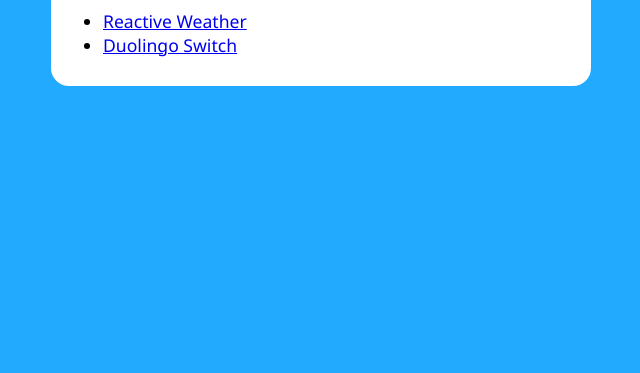
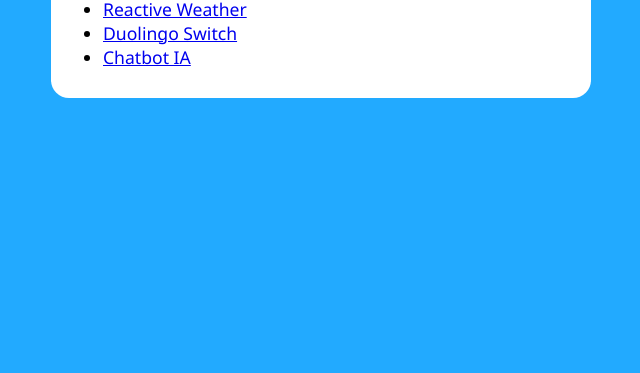
Before and after one commit to FacuA0/facua0.github.io, a plain HTML site: page index.html in a window 1280 px wide. Shown: the part 427-800 px from the top of the page, without its empty margins (319-959 px from the left). Drawn offline with Linux system fonts and the light colour scheme.

Commit message:
Tercer commit - Chatbot IA

```diff
--- a/index.html
+++ b/index.html
@@ -38,6 +38,7 @@
             <ul>
                 <li><a href="/reactive-weather">Reactive Weather</a></li>
                 <li><a href="/duolingo-switch">Duolingo Switch</a></li>
+                <li><a href="/chatbot-ia">Chatbot IA</a></li>
             </ul>
         </main>
     </body>
```
